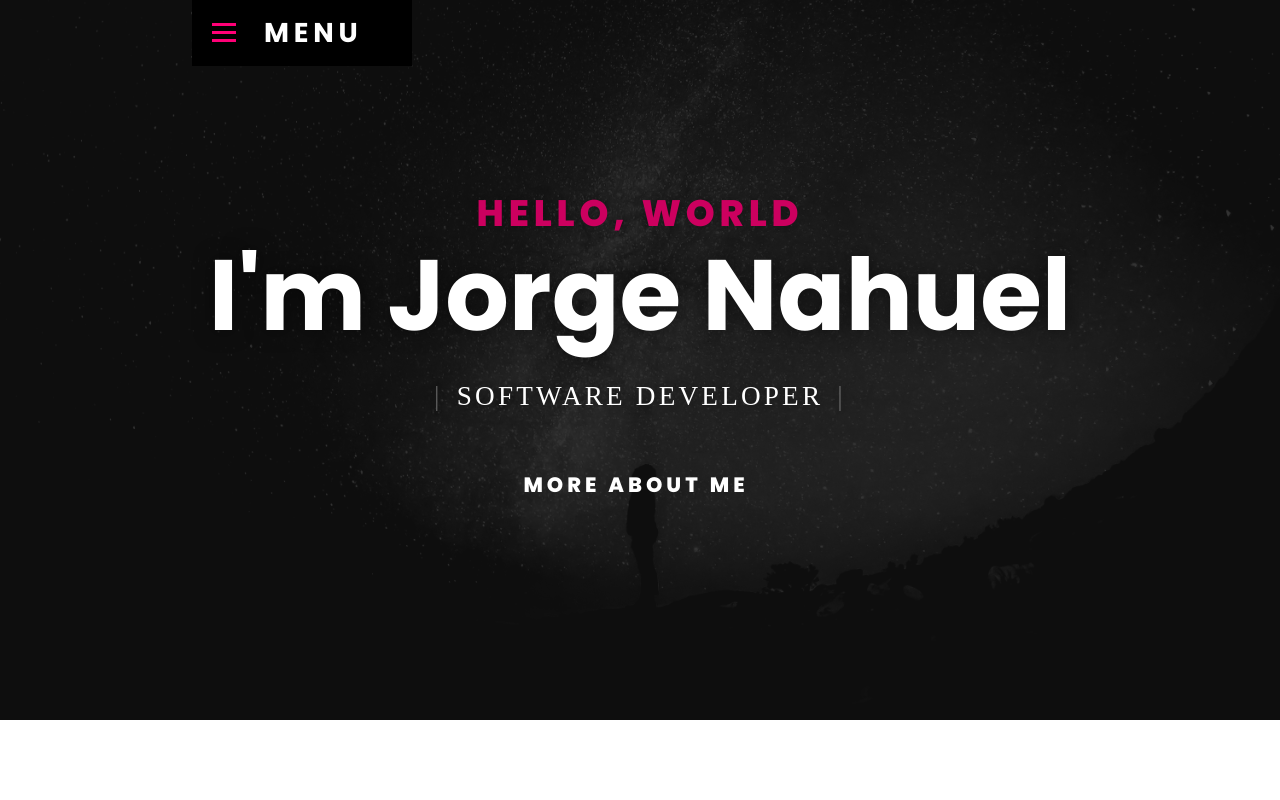
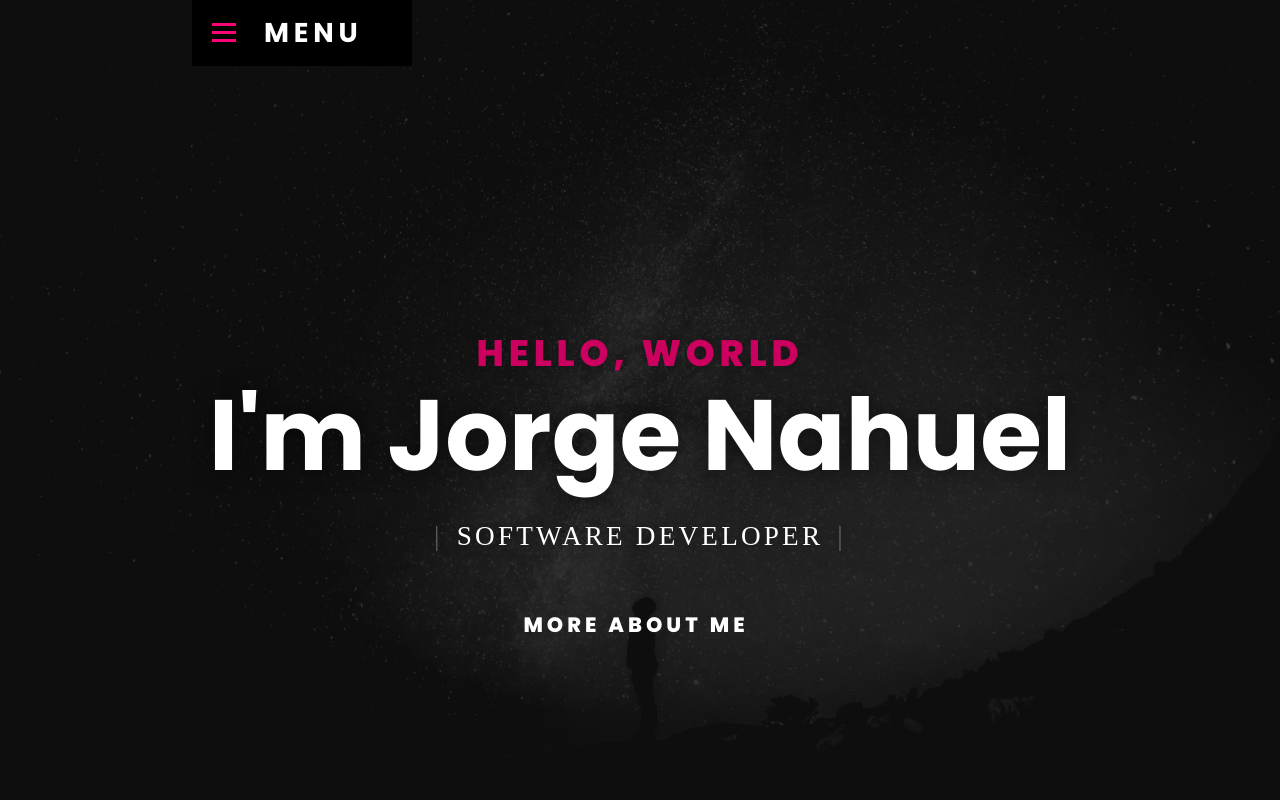
Before and after one commit to JornabeDV/Portfolio, a React (Vite) app: page / in a window 1280 px wide. Shown: the top 800 px of the page. Built offline with nearby package versions, Linux system fonts and the light colour scheme.

Commit message:
fix:height home-screen-desktop

```diff
--- a/src/Components/Home/Home.css
+++ b/src/Components/Home/Home.css
@@ -11,7 +11,7 @@
 	background-attachment: fixed;
 	width: 100%;
 	height: 100%;
-	min-height: 720px;
+	min-height: 1000px;
 	display: table;
 	position: relative;
 	text-align: center;
```
